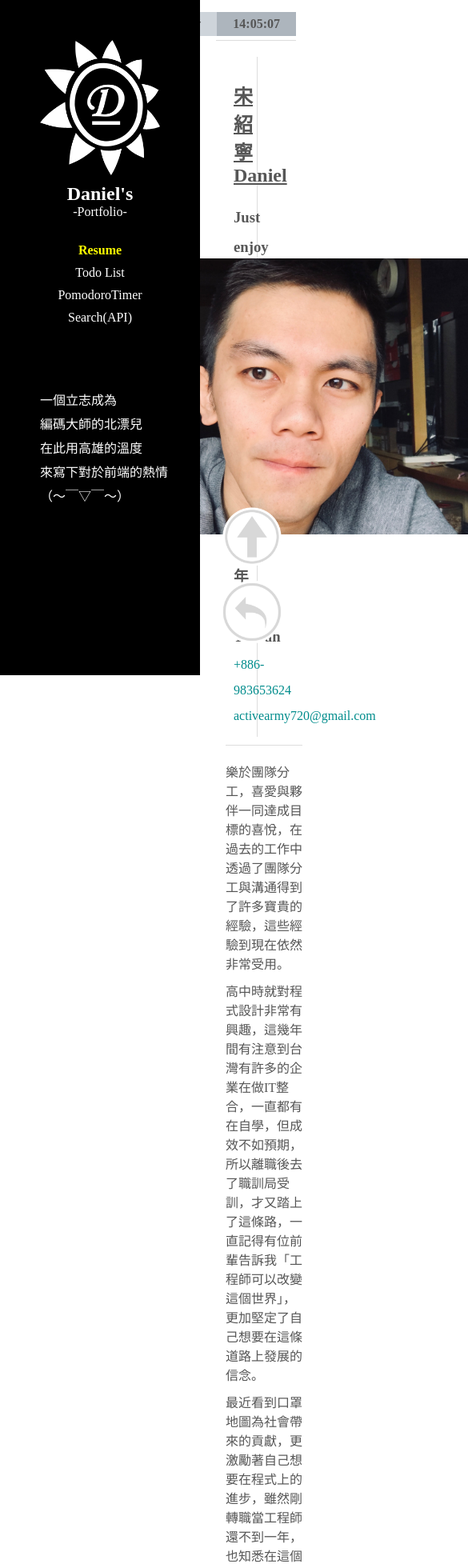
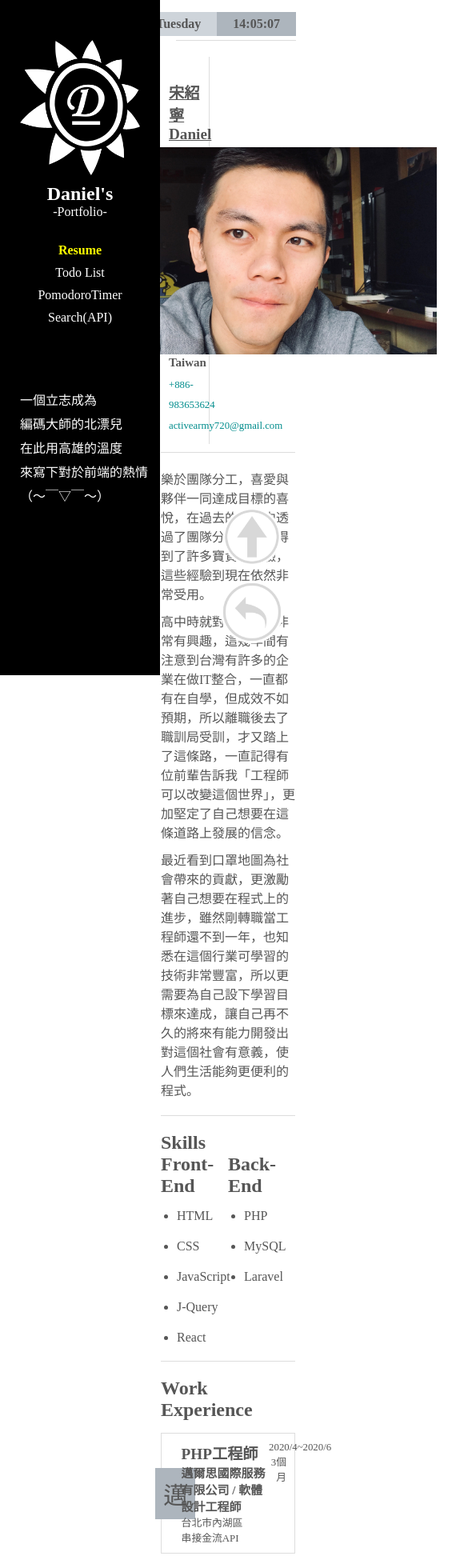
Before and after one commit to danielsung720/portfolio, a React (Create React App) app: page /#/ in a window 390 px wide. Shown: the top 1955 px of the page at 80% size, 585 px wide, since content can reach past the window. Built offline with nearby package versions, Linux system fonts and the light colour scheme.

Commit message:
RWD(width 1024px)

```diff
--- a/src/scss/app.scss
+++ b/src/scss/app.scss
@@ -1 +1 @@
-*{ margin: 0; padding: 0; font-family: 微軟正黑體 }
+*{ margin: 0; padding: 0; font-family: 微軟正黑體; }
--- a/src/scss/calendar.scss
+++ b/src/scss/calendar.scss
@@ -1,9 +1,17 @@
+@mixin pad1024{
+    @media(max-width: 1024px){
+        @content;
+    }
+}
 .calendar_wrapper{
     display: flex;
     margin: 15px 20px 0 270px;
     height: 30px;
     padding-bottom: 5px;
     border-bottom: 1px #dddddd solid;
+    @include pad1024{
+        margin-left: 220px;
+    }
     .title{
         width: 20%;
         color: #565656;
--- a/src/scss/pomodoroTimer.scss
+++ b/src/scss/pomodoroTimer.scss
@@ -1,3 +1,8 @@
+@mixin pad1024{
+    @media(max-width: 1024px){
+        @content;
+    }
+}
 .pomodoroTimerWrapper{
     margin: 20px 20px 20px 270px;
     border-radius: 15px;
@@ -10,6 +15,9 @@
     font-size: 16px;
     text-align: center;
     color: #fff;
+    @include pad1024{
+        margin-left: 220px;
+    }
     .container{
         height: 400px;
         width: 400px;
--- a/src/scss/resume.scss
+++ b/src/scss/resume.scss
@@ -1,3 +1,8 @@
+@mixin pad1024{
+    @media(max-width: 1024px){
+        @content;
+    }
+}
 .resume_wrapper{
     background-color: none;
     margin-top: 20px;
@@ -6,6 +11,9 @@
     justify-content: center;
     flex-wrap: wrap;
     color: #565656;
+    @include pad1024{
+        margin-left: 180px;
+    }
     .header{
         width: 80%;
         display: flex;
@@ -19,6 +27,9 @@
             flex-wrap: wrap;
             align-content: space-between;
             border-right: solid #dddddd 1px;
+            @include pad1024{
+                font-size: 0.8em;
+            }
             .title{
                 width: 100%;
                 h2{ margin: 20px 0; text-decoration: underline; }
@@ -41,6 +52,9 @@
             align-items: center;
             img{
                 width: 600px;
+                @include pad1024{
+                    width: 450px;
+                }
             }
         }
     }
@@ -91,7 +105,13 @@
                         width: 30px;
                         color: #565656;
                         background-color: #adb5bd;
+                        @include pad1024{
+                            padding: 10px;
+                        }
                     }
+                }
+                @include pad1024{
+                    font-size: 0.8em;
                 }
                 .center{
                     width: 75%;
--- a/src/scss/search.scss
+++ b/src/scss/search.scss
@@ -1,3 +1,8 @@
+@mixin pad1024{
+    @media(max-width: 1024px){
+        @content;
+    }
+}
 .search{
     margin: 20px 20px 20px 270px;
     display: flex;
@@ -5,6 +10,9 @@
     flex-wrap: wrap;
     background-color: #FFED97;
     border-radius: 15px;
+    @include pad1024{
+        margin-left: 220px;
+    }
     header{
         width: 60%;
         background-color: #fff;
--- a/src/scss/sidebar.scss
+++ b/src/scss/sidebar.scss
@@ -1,3 +1,8 @@
+@mixin pad1024{
+    @media(max-width: 1024px){
+        @content;
+    }
+}
 .sidebar_wrapper{
     position: fixed;
     top: 0;
@@ -5,9 +10,16 @@
     bottom: 0;
     width: 250px;
     background-color: #000000;
+    @include pad1024{
+        background-color: #000000;
+        width: 200px;
+    }
     .sidebar{
         color: #ffffff;
         width: 250px;
+        @include pad1024{
+            width: 200px;
+        }
         .photo{
             margin-top: 50px;
             display: flex;
@@ -45,6 +57,9 @@
             margin-top: 80px;
             padding-left: 50px;
             line-height: 30px;
+            @include pad1024{
+                padding-left: 25px;
+            }
         }
     }
 }
--- a/src/scss/todolist.scss
+++ b/src/scss/todolist.scss
@@ -1,3 +1,8 @@
+@mixin pad1024{
+    @media(max-width: 1024px){
+        @content;
+    }
+}
 .todoWrapper{
     word-break: break-all;
     margin: 20px 20px 20px 270px;
@@ -8,6 +13,9 @@
     align-content: flex-start;
     flex-wrap: wrap;
     background-color: #2a9d8f;
+    @include pad1024{
+        margin-left: 220px;
+    }
     .title{
         margin-top: 20px;
         width: 100%;
```
Also changed, not shown: src/scss/container.scss (deleted, +0 -7 lines).
